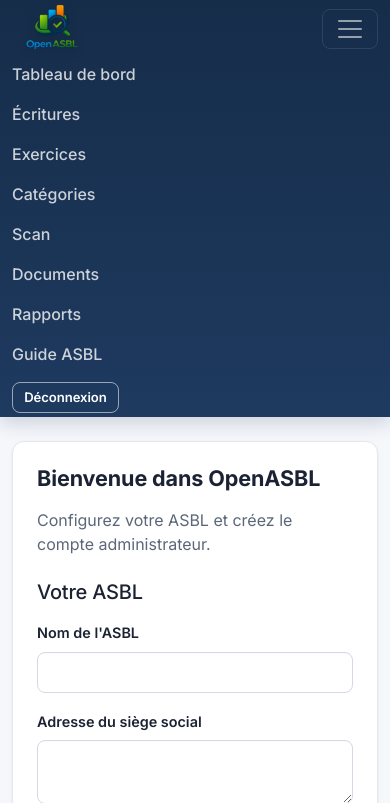
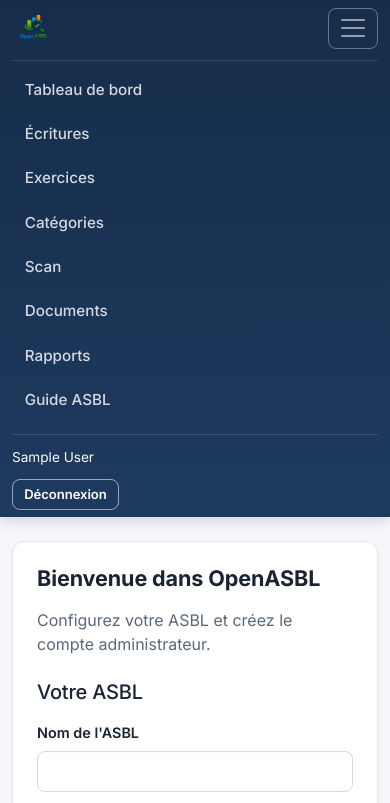
Before and after one commit to yetouse/openasbl, a Django app: page /core/setup/ in a window 390 px wide, after a click that opens the changed part. Shown: the top 803 px of the page. Run offline with Django 5.2, Linux system fonts and the light colour scheme; the visitor is signed in with stand-in values (Sample User, id 1); data that the repository does not hold is empty.

Commit message:
fix(ui): tighten mobile navbar

```diff
--- a/static/css/style.css
+++ b/static/css/style.css
@@ -96,12 +96,11 @@ a { transition: color .15s ease-in-out; }
 
 /* ── Navbar ──────────────────────────────────────────────────────── */
 .navbar {
-    overflow: visible;
     position: relative;
     z-index: 1030;
-    padding-top: 0.25rem;
-    padding-bottom: 0.25rem;
-    box-shadow: 0 1px 0 rgba(255, 255, 255, 0.04), 0 6px 18px rgba(17, 35, 61, 0.18);
+    padding-top: 0.4rem;
+    padding-bottom: 0.4rem;
+    box-shadow: 0 1px 0 rgba(255, 255, 255, 0.04), 0 4px 12px rgba(17, 35, 61, 0.16);
 }
 
 .navbar.bg-primary,
@@ -110,24 +109,34 @@ a { transition: color .15s ease-in-out; }
 }
 
 .navbar-brand {
-    padding-top: 0;
-    padding-bottom: 0;
-    margin-top: -20px;
-    margin-bottom: -20px;
+    padding: 0;
+    margin: 0;
+    margin-right: 0.75rem;
+    display: inline-flex;
+    align-items: center;
 }
 
 .navbar-logo {
-    height: 110px;
+    height: 44px;
     width: auto;
-    position: relative;
-    z-index: 1031;
-    filter: drop-shadow(0 2px 6px rgba(0, 0, 0, 0.22));
+    max-width: 180px;
+    object-fit: contain;
+    display: block;
+}
+
+.navbar-toggler {
+    border: 1px solid rgba(255, 255, 255, 0.35);
+    padding: 0.3rem 0.55rem;
+    line-height: 1;
+}
+.navbar-toggler:focus {
+    box-shadow: 0 0 0 0.2rem rgba(255, 255, 255, 0.18);
 }
 
 .navbar .nav-link {
-    color: rgba(255, 255, 255, 0.78);
+    color: rgba(255, 255, 255, 0.82);
     font-weight: 500;
-    border-radius: 0.45rem;
+    border-radius: 0.4rem;
     transition: color .15s ease, background-color .15s ease;
 }
 
@@ -140,7 +149,6 @@ a { transition: color .15s ease-in-out; }
 .navbar .nav-link.active {
     color: #fff;
     background-color: rgba(255, 255, 255, 0.14);
-    box-shadow: inset 0 -2px 0 rgba(255, 255, 255, 0.55);
 }
 
 .navbar .btn-outline-light {
@@ -152,30 +160,71 @@ a { transition: color .15s ease-in-out; }
     border-color: #fff;
 }
 
+.navbar .user-name {
+    color: rgba(255, 255, 255, 0.85);
+}
+
+/* Mobile (< lg) */
+@media (max-width: 991.98px) {
+    .navbar-collapse {
+        margin-top: 0.6rem;
+        padding-top: 0.5rem;
+        border-top: 1px solid rgba(255, 255, 255, 0.12);
+    }
+    .navbar .navbar-nav {
+        gap: 0.15rem;
+    }
+    .navbar .nav-link {
+        padding: 0.6rem 0.8rem;
+        font-size: 0.95rem;
+    }
+    .navbar .nav-link.active {
+        box-shadow: inset 3px 0 0 #fff;
+    }
+    .navbar .navbar-collapse .d-flex {
+        margin-top: 0.75rem;
+        padding-top: 0.75rem;
+        border-top: 1px solid rgba(255, 255, 255, 0.12);
+        flex-wrap: wrap;
+        gap: 0.5rem;
+    }
+    .navbar .navbar-collapse .user-name {
+        display: inline-block !important;
+        width: 100%;
+        margin: 0 0 0.25rem 0 !important;
+        font-size: 0.85rem;
+    }
+}
+
+/* Desktop (≥ lg) */
 @media (min-width: 992px) {
+    .navbar { padding-top: 0.3rem; padding-bottom: 0.3rem; }
+    .navbar-logo { height: 56px; max-width: 220px; }
+    .navbar-brand { margin-right: 1rem; }
     #navbarMain { min-width: 0; }
     .navbar-nav { flex-wrap: nowrap; }
     .navbar-nav .nav-item { flex: 0 0 auto; }
     .navbar .nav-link {
         font-size: 0.84rem;
-        padding: 0.35rem 0.45rem;
+        padding: 0.4rem 0.55rem;
         white-space: nowrap;
     }
     .navbar-collapse > .d-flex { flex-shrink: 0; }
-    .navbar-logo { height: 84px; }
-    .navbar-brand { margin-top: -10px; margin-bottom: -10px; margin-right: 0.5rem; }
+    .navbar .nav-link.active {
+        box-shadow: inset 0 -2px 0 rgba(255, 255, 255, 0.55);
+    }
     .navbar .user-name { font-size: 0.85rem; }
 }
 
 @media (min-width: 1200px) {
+    .navbar-logo { height: 64px; }
     .navbar .nav-link {
         font-size: 0.88rem;
-        padding: 0.4rem 0.6rem;
+        padding: 0.45rem 0.65rem;
     }
-    .navbar-logo { height: 96px; }
 }
 
-/* Navbar dropdown (Admin) */
+/* Navbar dropdown (Admin) — desktop default */
 .navbar .dropdown-menu {
     border: 1px solid var(--asbl-border);
     border-radius: var(--asbl-radius-sm);
@@ -201,10 +250,24 @@ a { transition: color .15s ease-in-out; }
 }
 
 @media (max-width: 991.98px) {
-    .navbar-logo { height: 80px; }
-    .navbar-brand { margin-top: -15px; margin-bottom: -15px; }
-    .navbar .nav-link.active {
-        box-shadow: inset 3px 0 0 #fff;
+    .navbar .dropdown-menu {
+        background: rgba(255, 255, 255, 0.06);
+        border: 1px solid rgba(255, 255, 255, 0.12);
+        box-shadow: none;
+        margin: 0.25rem 0 0.25rem 0.5rem;
+        padding: 0.25rem;
+    }
+    .navbar .dropdown-item {
+        color: rgba(255, 255, 255, 0.85);
+    }
+    .navbar .dropdown-item:hover,
+    .navbar .dropdown-item:focus {
+        background: rgba(255, 255, 255, 0.08);
+        color: #fff;
+    }
+    .navbar .dropdown-item.active {
+        background: rgba(255, 255, 255, 0.16);
+        color: #fff;
     }
 }
 
```
